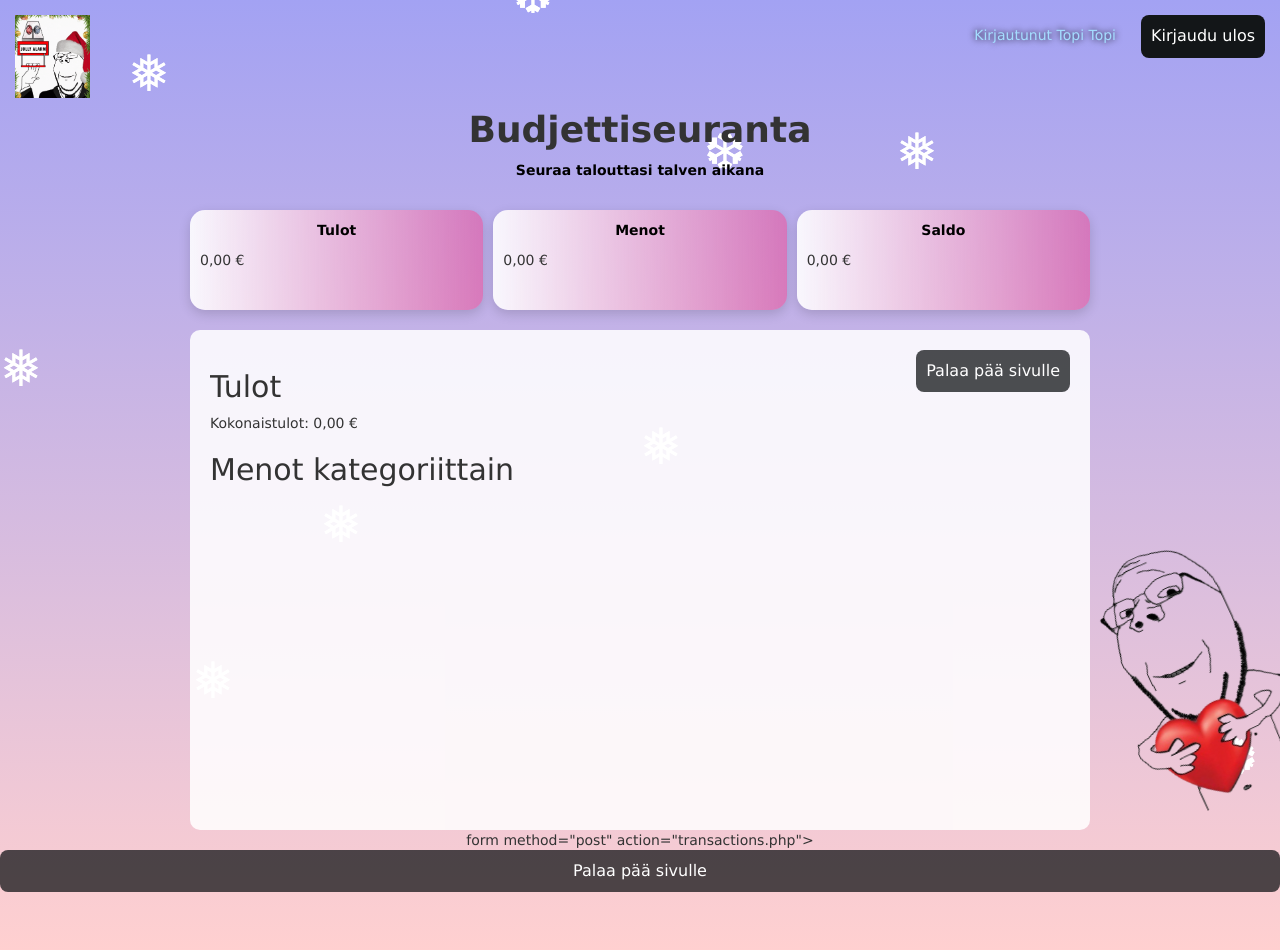
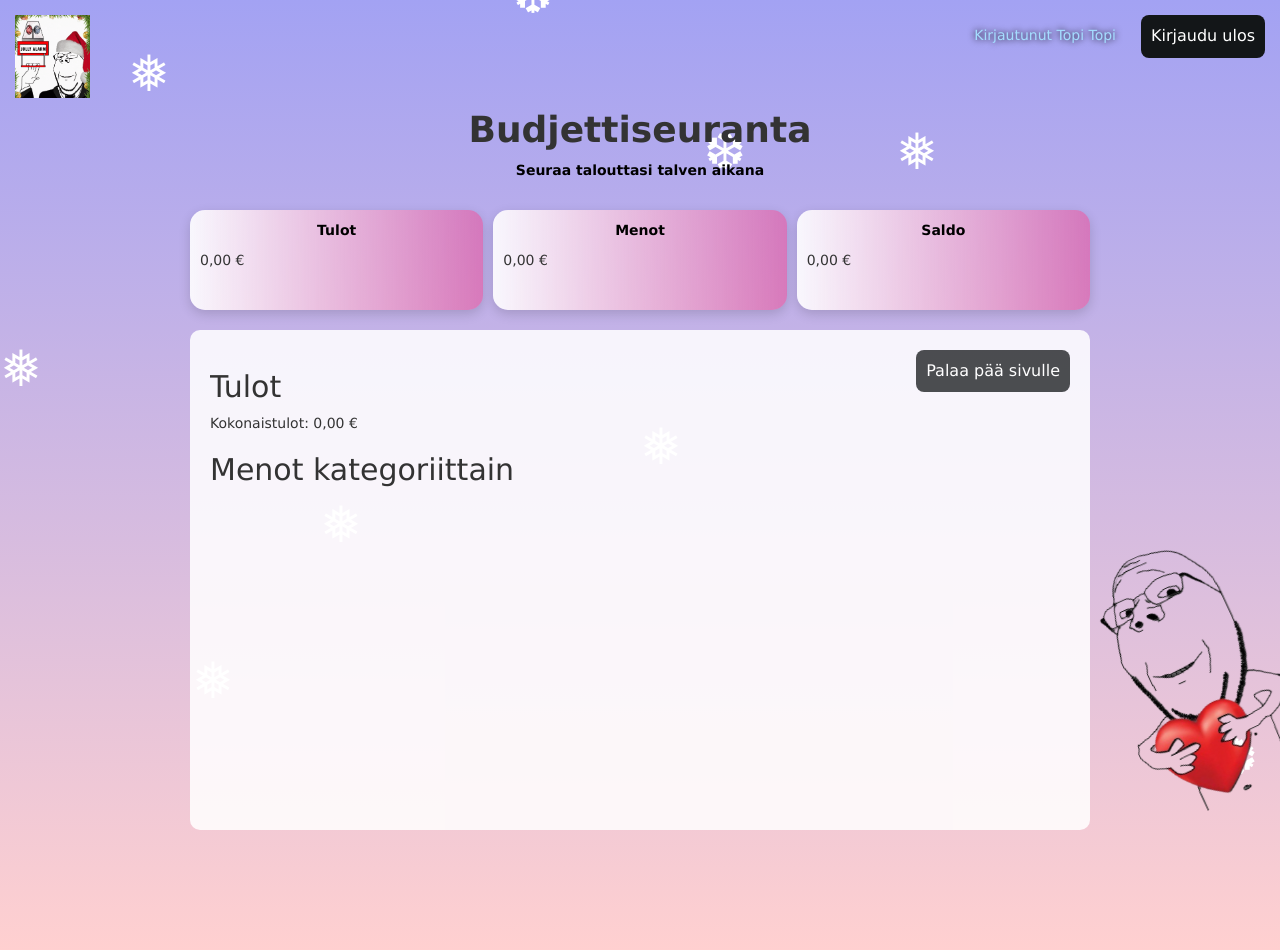
Before and after one commit to NiklasBoman/Budjettiseuranta, a PHP site: page /kategoriat.php in a window 1280 px wide. Run offline with PHP 8.4, Linux system fonts and the light colour scheme; a user stored in the database is signed in; data that the repository does not hold is empty.

Commit message:
Remove unnecessary HTML elements and session check from kategoriat.php

```diff
--- a/frontend/kategoriat.php
+++ b/frontend/kategoriat.php
@@ -181,35 +181,6 @@ if(!isset($_SESSION["userid"])){
     exit;
 }
 ?>
-</body>
-</html>form method="post" action="transactions.php">
-      <button type="submit" name="transactions">Palaa pää sivulle</button>
-    </form>
-  </div>
-</div>
 
-
-
-
-
-
-
-   <div class="lumi">
-        <div class="snowflake lumihiutale1">❅</div>
-        <div class="snowflake lumihiutale2">❆</div>
-        <div class="snowflake lumihiutale3">❅</div>
-        <div class="snowflake lumihiutale4">❅</div>
-        <div class="snowflake lumihiutale5">❆</div>
-        <div class="snowflake lumihiutale6">❅</div>
-        <div class="snowflake lumihiutale7">❅</div>
-        <div class="snowflake lumihiutale8">❅</div>
-        <div class="snowflake lumihiutale9">❆</div>
-    </div>
-<?php
-if(!isset($_SESSION["userid"])){
-    header("Location: logout.php");
-    exit;
-}
-?>
 </body>
 </html>
```
